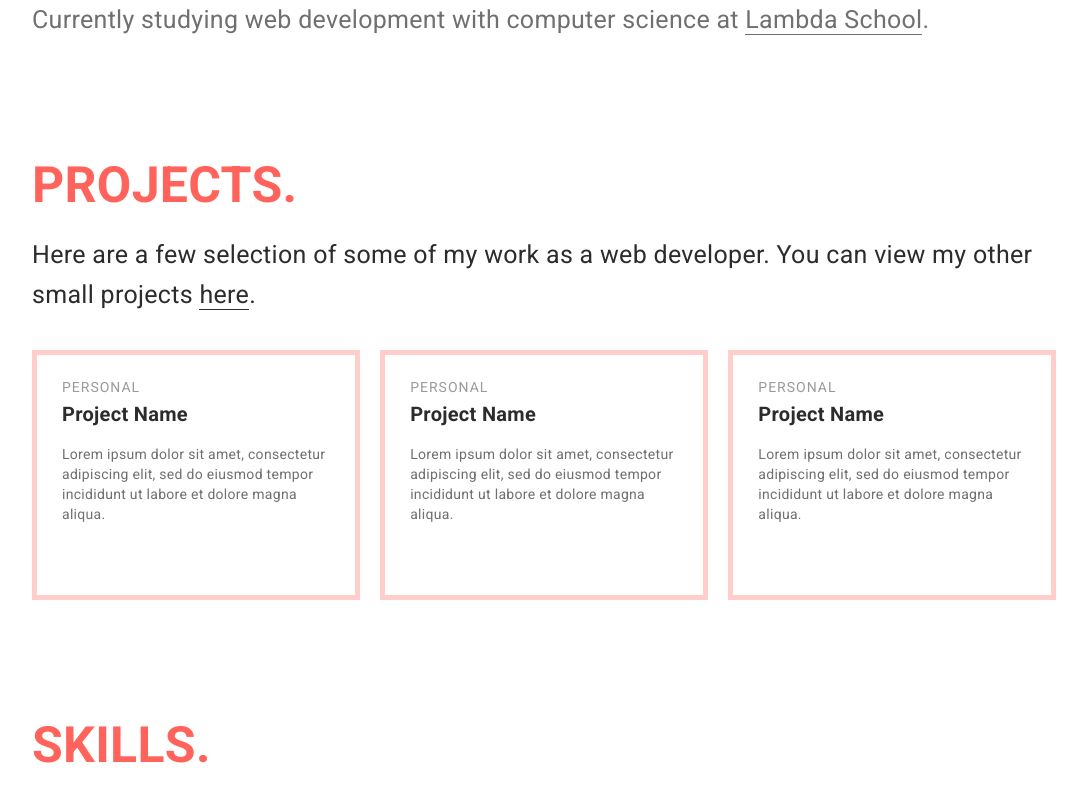
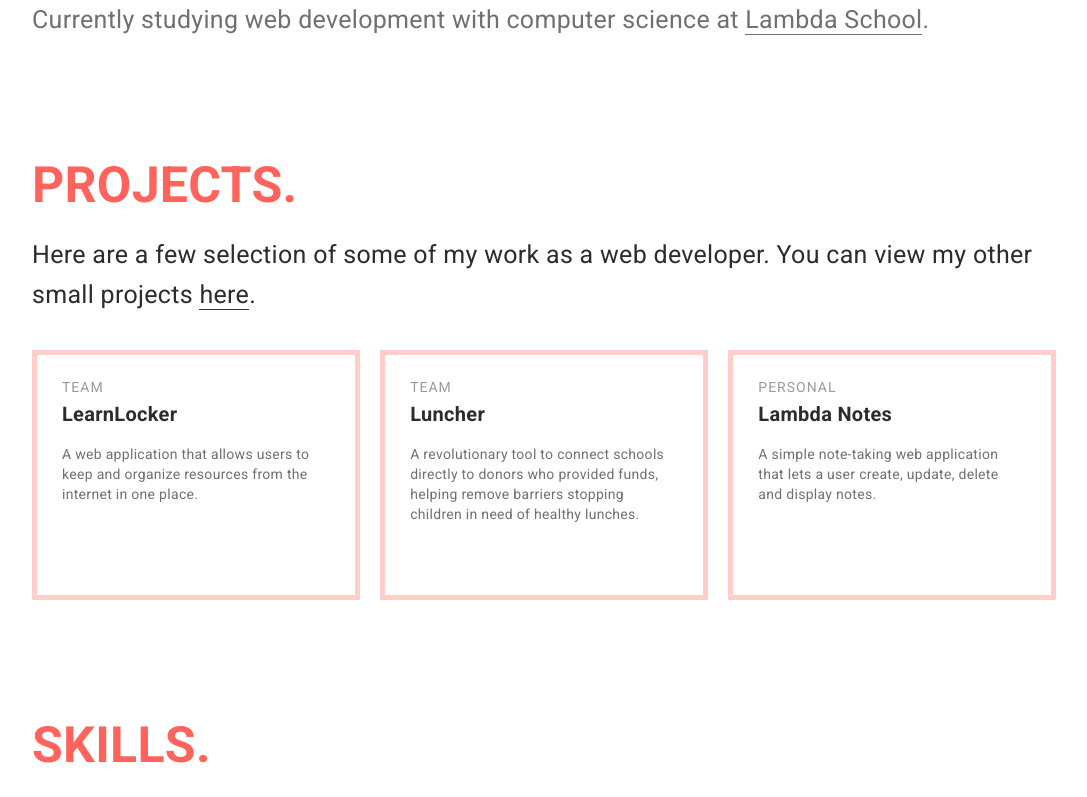
Before and after one commit to jsmndev/jsmn.dev, a React (Create React App) app: page / in a window 1280 px wide. Shown: the part 455-1252 px from the top of the page, without its empty margins (96-1183 px from the left). Built offline with nearby package versions, Linux system fonts and the light colour scheme.

Commit message:
Finished StaticProjectGallery component

```diff
--- a/src/App/App.js
+++ b/src/App/App.js
@@ -1,6 +1,5 @@
 import React, { Component } from "react";
 import { MainPage } from "../MainPage";
-import UnderConstruction from "./UnderConstruction";
 
 import { AppContainer } from "./App.style";
 
--- a/src/MainPage/MainPage.js
+++ b/src/MainPage/MainPage.js
@@ -6,8 +6,6 @@
   ImageWrapper,
   MainImage,
   Section,
-  ProjectGallery,
-  Project,
   Skills,
   SkillsIcon,
   Footer
@@ -26,12 +24,12 @@
 
         <Section>
           <h1>HELLO WORLD.</h1>
-          <p class="main-headline">
+          <p className="main-headline">
             I’m Jasmine Galang and I’m a front-end developer who is always
             creating and learning awesome stuff.
           </p>
 
-          <p class="secondary-headline">
+          <p className="secondary-headline">
             Currently studying web development with computer science at{" "}
             <a
               href="https://lambdaschool.com/"
--- a/src/MainPage/StaticProjectGallery.js
+++ b/src/MainPage/StaticProjectGallery.js
@@ -8,29 +8,50 @@
   return (
     <ProjectGallery>
       <Project>
-        <h3>PERSONAL</h3>
-        <h2>Project Name</h2>
+        <h3>TEAM</h3>
+
+        <a
+          href="https://learnedadev.netlify.com/"
+          target="_blank"
+          rel="noopener noreferrer"
+        >
+          <h2>LearnLocker</h2>
+        </a>
+
         <p>
-          Lorem ipsum dolor sit amet, consectetur adipiscing elit, sed do
-          eiusmod tempor incididunt ut labore et dolore magna aliqua.
+          A web application that allows users to keep and organize resources
+          from the internet in one place.
+        </p>
+      </Project>
+
+      <Project>
+        <h3>TEAM</h3>
+        <a
+          href="https://luncher-0311.netlify.com/"
+          target="_blank"
+          rel="noopener noreferrer"
+        >
+          <h2>Luncher</h2>
+        </a>
+        <p>
+          A revolutionary tool to connect schools directly to donors who
+          provided funds, helping remove barriers stopping children in need of
+          healthy lunches.
         </p>
       </Project>
 
       <Project>
         <h3>PERSONAL</h3>
-        <h2>Project Name</h2>
+        <a
+          href="https://ls-notes.netlify.com/"
+          target="_blank"
+          rel="noopener noreferrer"
+        >
+          <h2>Lambda Notes</h2>
+        </a>
         <p>
-          Lorem ipsum dolor sit amet, consectetur adipiscing elit, sed do
-          eiusmod tempor incididunt ut labore et dolore magna aliqua.
-        </p>
-      </Project>
-
-      <Project>
-        <h3>PERSONAL</h3>
-        <h2>Project Name</h2>
-        <p>
-          Lorem ipsum dolor sit amet, consectetur adipiscing elit, sed do
-          eiusmod tempor incididunt ut labore et dolore magna aliqua.
+          A simple note-taking web application that lets a user create, update,
+          delete and display notes.
         </p>
       </Project>
     </ProjectGallery>
```
